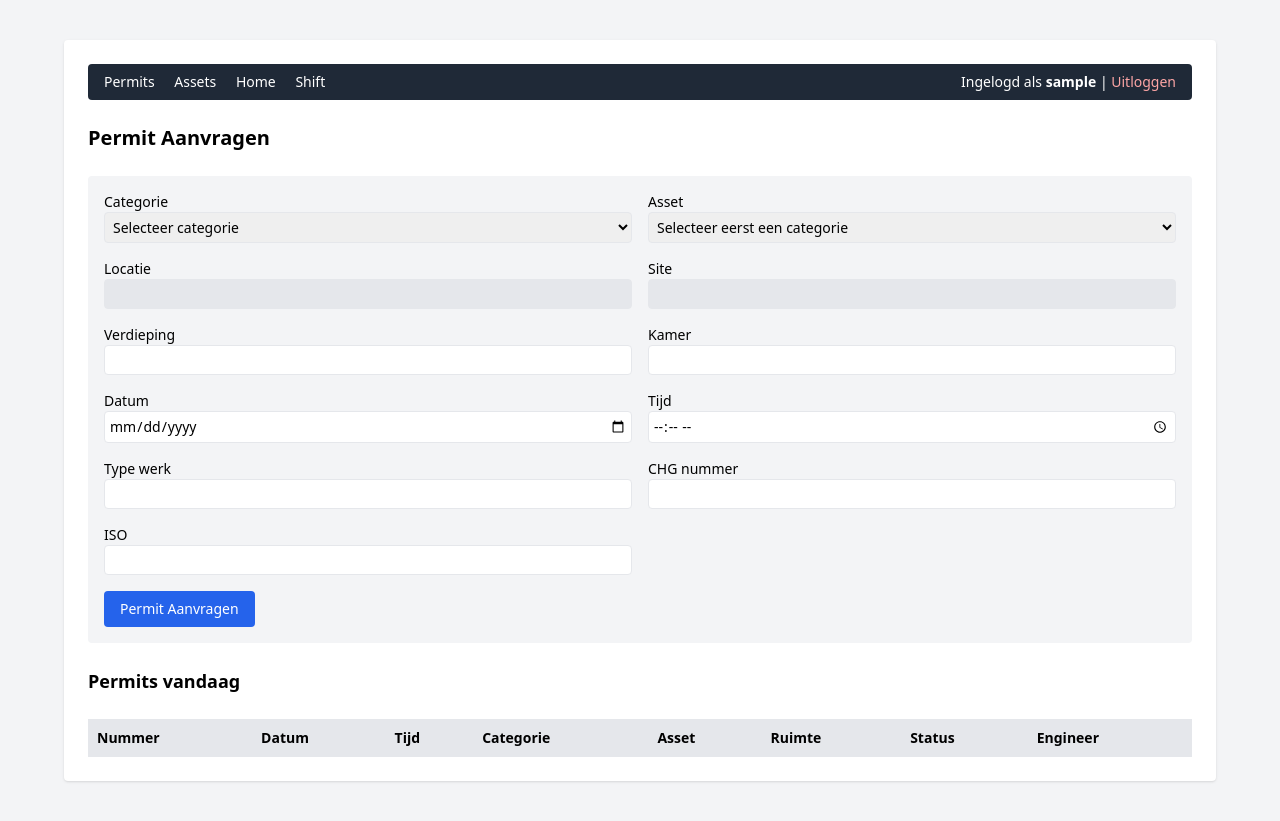
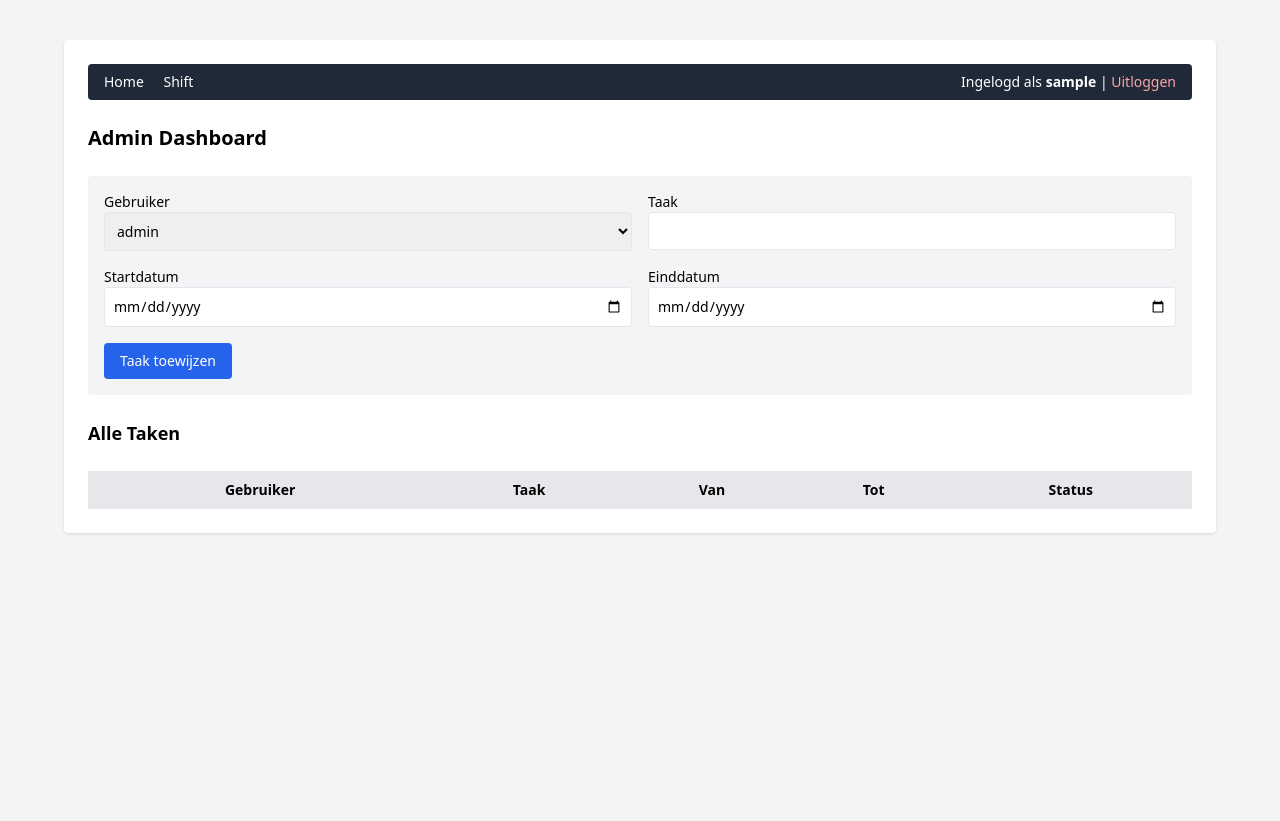
Before and after one commit to MaikelGevdLeeuw/Mslim, a Flask app: page / in a window 1280 px wide. After the commit the page ends 534 px from the top, so only its background shows below. Run offline with Flask 3, Linux system fonts and the light colour scheme; the visitor is signed in with stand-in values (Sample User, id 1); lists and menus that the app fills with data are empty; some libraries are stand-ins or nearby versions.

Commit message:
Update index.html

```diff
--- a/templates/index.html
+++ b/templates/index.html
@@ -2,18 +2,16 @@
 <html>
 <head>
   <meta charset="UTF-8">
-  <title>Permit Dashboard</title>
+  <title>Dashboard</title>
   <script src="https://cdn.tailwindcss.com"></script>
 </head>
 <body class="bg-gray-100 p-10 text-sm">
   <div class="max-w-6xl mx-auto bg-white p-6 rounded shadow space-y-6">
 
     <!-- Navigatie -->
-    <div class="bg-gray-800 text-white px-4 py-2 flex justify-between items-center rounded mb-6">
+    <div class="bg-gray-800 text-white px-4 py-2 flex justify-between items-center rounded">
       <div class="space-x-4">
-        <a href="/" class="hover:underline">Permits</a>
-        <a href="/assets" class="hover:underline">Assets</a>
-        <a href="/home" class="hover:underline">Home</a>
+        <a href="/" class="hover:underline">Home</a>
         <a href="/shift" class="hover:underline">Shift</a>
       </div>
       <div>
@@ -22,141 +20,103 @@
       </div>
     </div>
 
-    <h1 class="text-xl font-bold">Permit Aanvragen</h1>
-    <form method="POST" action="/submit" class="grid grid-cols-2 gap-4 bg-gray-100 p-4 rounded">
-      <div>
-        <label>Categorie</label>
-        <select name="category" id="category-select" required class="w-full border p-1 rounded">
-          <option value="">Selecteer categorie</option>
-          {% for c in assets | map(attribute='category') | unique %}
-            <option value="{{ c }}">{{ c }}</option>
+    {% if role == 'admin' %}
+      <h1 class="text-xl font-bold">Admin Dashboard</h1>
+      <form method="POST" action="/assign_task" class="grid grid-cols-2 gap-4 bg-gray-100 p-4 rounded">
+        <div><label>Gebruiker</label>
+          <select name="assigned_to" class="w-full border p-2 rounded">
+            {% for u in users %}
+              <option value="{{ u }}">{{ u }}</option>
             {% endfor %}
           </select>
         </div>
-
-      <div>
-        <label>Asset</label>
-        <select name="asset" id="asset-select" required class="w-full border p-1 rounded">
-          <option value="">Selecteer eerst een categorie</option>
-        </select>
-      </div>
-
-      <div>
-        <label>Locatie</label>
-        <input name="area" id="area-field" readonly class="w-full border p-1 rounded bg-gray-200">
-      </div>
-
-      <div>
-        <label>Site</label>
-        <input name="site" id="site-field" readonly class="w-full border p-1 rounded bg-gray-200">
-      </div>
-
-      <div>
-        <label>Verdieping</label>
-        <input name="floor" required class="w-full border p-1 rounded">
-      </div>
-
-      <div>
-        <label>Kamer</label>
-        <input name="room" required class="w-full border p-1 rounded">
-      </div>
-
-      <div>
-        <label>Datum</label>
-        <input type="date" name="date" required class="w-full border p-1 rounded">
-      </div>
-
-      <div>
-        <label>Tijd</label>
-        <input type="time" name="time" required class="w-full border p-1 rounded">
-      </div>
-
-      <div>
-        <label>Type werk</label>
-        <input name="type" required class="w-full border p-1 rounded">
-      </div>
-
-      <div>
-        <label>CHG nummer</label>
-        <input name="chg" class="w-full border p-1 rounded">
-      </div>
-
-      <div>
-        <label>ISO</label>
-        <input name="iso" class="w-full border p-1 rounded">
-      </div>
-
+        <div><label>Taak</label><input name="title" class="w-full border p-2 rounded"></div>
+        <div><label>Startdatum</label><input type="date" name="start" class="w-full border p-2 rounded"></div>
+        <div><label>Einddatum</label><input type="date" name="end" class="w-full border p-2 rounded"></div>
         <div class="col-span-2">
-        <button class="bg-blue-600 text-white px-4 py-2 rounded" type="submit">Permit Aanvragen</button>
+          <button class="bg-blue-600 text-white px-4 py-2 rounded">Taak toewijzen</button>
         </div>
       </form>
 
-    <!-- Vandaag openstaande permits -->
-    <h2 class="text-lg font-semibold mt-10">Permits vandaag</h2>
-    <table class="w-full text-left border mt-2">
-      <thead>
-        <tr class="bg-gray-200">
-          <th class="p-2 border">Nummer</th>
-          <th class="p-2 border">Datum</th>
-          <th class="p-2 border">Tijd</th>
-          <th class="p-2 border">Categorie</th>
-          <th class="p-2 border">Asset</th>
-          <th class="p-2 border">Ruimte</th>
-          <th class="p-2 border">Status</th>
-          <th class="p-2 border">Engineer</th>
+      <h2 class="text-lg font-semibold mt-6">Alle Taken</h2>
+      <table class="w-full border mt-2 text-sm">
+        <thead class="bg-gray-200">
+          <tr>
+            <th class="border p-2">Gebruiker</th>
+            <th class="border p-2">Taak</th>
+            <th class="border p-2">Van</th>
+            <th class="border p-2">Tot</th>
+            <th class="border p-2">Status</th>
           </tr>
         </thead>
         <tbody>
-        {% for p in today_permits %}
+          {% for t in tasks %}
           <tr>
-          <td class="border px-2">{{ p.number }}</td>
-          <td class="border px-2">{{ p.date }}</td>
-          <td class="border px-2">{{ p.time }}</td>
-          <td class="border px-2">{{ p.category }}</td>
-          <td class="border px-2">{{ p.asset }}</td>
-          <td class="border px-2">{{ p.area }}</td>
-          <td class="border px-2">{{ p.status }}</td>
-          <td class="border px-2">{{ p.engineer }}</td>
+            <td class="border p-2">{{ t.assigned_to }}</td>
+            <td class="border p-2">{{ t.title }}</td>
+            <td class="border p-2">{{ t.start }}</td>
+            <td class="border p-2">{{ t.end }}</td>
+            <td class="border p-2">{{ t.status }}</td>
           </tr>
           {% endfor %}
         </tbody>
       </table>
 
+    {% else %}
+      <h1 class="text-xl font-bold">Welkom {{ user }}</h1>
+
+      {% if notifications %}
+        <div class="bg-red-100 border border-red-400 text-red-700 px-4 py-2 rounded">
+          <strong>Let op!</strong> Je hebt openstaande/verlopen taken:
+          <ul class="list-disc pl-5">
+            {% for n in notifications %}
+              <li>{{ n.title }} (tot {{ n.end }})</li>
+            {% endfor %}
+          </ul>
         </div>
+      {% endif %}
 
-  <!-- Javascript dropdown logica -->
-  <script>
-    const categorySelect = document.getElementById('category-select');
-    const assetSelect = document.getElementById('asset-select');
-    const areaField = document.getElementById('area-field');
-    const siteField = document.getElementById('site-field');
+      <h2 class="text-lg font-semibold mt-4">Taken voor vandaag</h2>
+      <ul class="list-disc ml-5">
+        {% for t in today_tasks %}
+          <li>
+            {{ t.title }} (tot {{ t.end }})
+            {% if t.status != 'completed' %}
+              <form method="POST" action="/complete_task" style="display:inline;">
+                <input type="hidden" name="index" value="{{ loop.index0 }}">
+                <button class="text-blue-600 underline text-sm ml-2">Markeer als voltooid</button>
+              </form>
+            {% else %} ✅ {% endif %}
+          </li>
+        {% endfor %}
+      </ul>
 
-    categorySelect.addEventListener('change', async () => {
-      const category = categorySelect.value;
-      if (!category) return;
+      <h2 class="text-lg font-semibold mt-4">Taken deze week</h2>
+      <ul class="list-disc ml-5">
+        {% for t in week_tasks %}
+          <li>{{ t.title }} ({{ t.start }} - {{ t.end }})</li>
+        {% endfor %}
+      </ul>
 
-      const res = await fetch(`/get_assets_by_category/${category}`);
-      const assets = await res.json();
+      <h2 class="text-lg font-semibold mt-4">Permits vandaag</h2>
+      <ul class="list-disc ml-5">
+        {% for p in today_permits %}
+          <li>{{ p.type }} in {{ p.area }} ({{ p.time }})</li>
+        {% endfor %}
+      </ul>
 
-      assetSelect.innerHTML = '<option value="">Selecteer asset</option>';
-      assets.forEach(a => {
-        const opt = document.createElement('option');
-        opt.value = a.id;
-        opt.textContent = a.name;
-        opt.dataset.location = a.location;
-        opt.dataset.site = a.site;
-        assetSelect.appendChild(opt);
-      });
+      <h2 class="text-lg font-semibold mt-4">Permits deze week</h2>
+      <ul class="list-disc ml-5">
+        {% for p in week_permits %}
+          <li>{{ p.type }} - {{ p.date }}</li>
+        {% endfor %}
+      </ul>
 
-      areaField.value = '';
-      siteField.value = '';
-    });
+      <div class="mt-6">
+        <a href="/shift" class="bg-blue-600 text-white px-4 py-2 rounded inline-block">Ga naar Shift Overdracht</a>
+      </div>
+    {% endif %}
 
-    assetSelect.addEventListener('change', () => {
-      const selected = assetSelect.options[assetSelect.selectedIndex];
-      areaField.value = selected.dataset.location || '';
-      siteField.value = selected.dataset.site || '';
-    });
-  </script>
+  </div>
 </body>
 </html>
```
Lines whose indentation alone changed are shown as unchanged.
